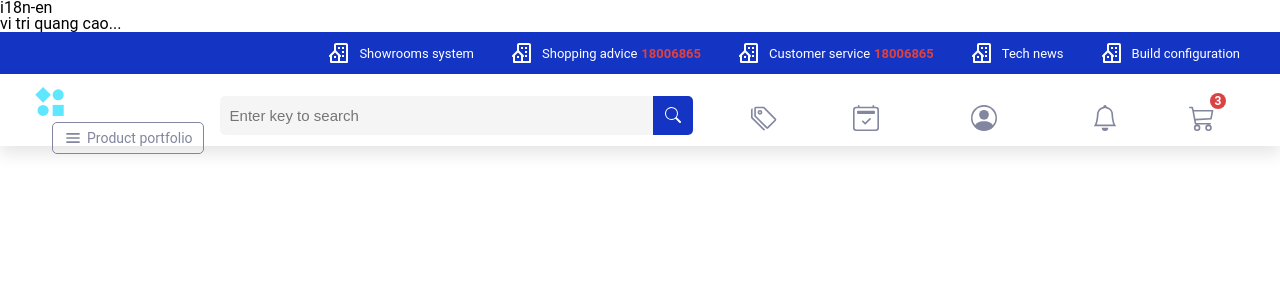
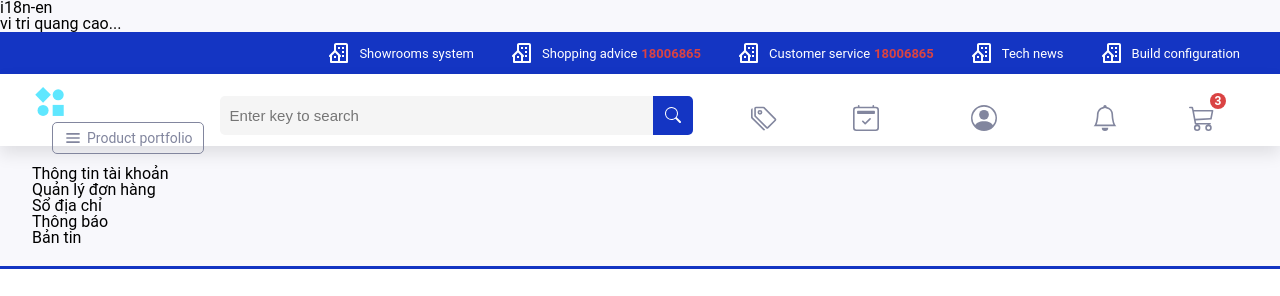
Before and after one commit to tranntuanduong/phongvu-clone, a Next.js app: page /account/1 in a window 1280 px wide. Before the commit this address had no page. Shown: the top 296 px of the page. Built offline with nearby package versions, Linux system fonts and the light colour scheme.

Commit message:
update nested router nexts, useRouter

```diff
--- /dev/null
+++ b/src/components/Account/AccountMenu/AccountMenu.ts
@@ -0,0 +1,2 @@
+import styled from 'styled-components';
+export const StyledAccountMenu = styled.div``;
--- /dev/null
+++ b/src/components/Account/AccountMenu/index.tsx
@@ -0,0 +1,34 @@
+import { useRouter } from 'next/router';
+import { StyledAccountMenu } from './AccountMenu';
+
+const AccountMenu = () => {
+  const router = useRouter();
+
+  const handleChangePid = (pid: string) => () => {
+    router.push(`/account/${pid}`);
+  };
+
+  return (
+    <StyledAccountMenu>
+      <ul className="list">
+        <li onClick={handleChangePid('info')} className="item">
+          Thông tin tài khoản
+        </li>
+        <li onClick={handleChangePid('orders')} className="item">
+          Quản lý đơn hàng
+        </li>
+        <li onClick={handleChangePid('addresses')} className="item">
+          Sổ địa chỉ
+        </li>
+        <li onClick={handleChangePid('notification')} className="item">
+          Thông báo
+        </li>
+        <li onClick={handleChangePid('news')} className="item">
+          Bản tin
+        </li>
+      </ul>
+    </StyledAccountMenu>
+  );
+};
+
+export default AccountMenu;
--- a/src/components/Header/index.tsx
+++ b/src/components/Header/index.tsx
@@ -36,7 +36,6 @@ interface Props {
 }
 
 function Header(props: Props) {
-  const { home } = props;
   const { t } = useTranslation();
 
   const searchInput = useRef(null);
@@ -45,7 +44,7 @@ function Header(props: Props) {
   const [zoomOutHeader, setZoomOutHeader] = useState(false);
   const [openNotify, setOpenNotify] = useState(false);
   const [openCard, setOpenCard] = useState(false);
-  const { handleClosePortfolioIndustry } = useContext(PageContext);
+  const { handleClosePortfolioIndustry, isHome } = useContext(PageContext);
   const router = useRouter();
 
   const handleSearchFieldClick = () => {
@@ -88,13 +87,13 @@ function Header(props: Props) {
   // can fix typescript EventTarget
 
   useEffect(() => {
-    const isHome = !!home;
     if (!isHome) {
       setZoomOutHeader(true);
       return;
     }
 
     let isMounted = true;
+    setZoomOutHeader(false);
     const handleScrollY = (e: any) => {
       if (!isMounted) return;
 
@@ -112,7 +111,7 @@ function Header(props: Props) {
       isMounted = false;
       window.removeEventListener('scroll', (e: Event) => handleScrollY(e));
     };
-  }, [handleClosePortfolioIndustry, home]);
+  }, [handleClosePortfolioIndustry, isHome]);
 
   const handleSearch = (query: string) => () => {
     router.push(`/search?query=${query}`);
--- /dev/null
+++ b/src/pages/account/[pid].tsx
@@ -0,0 +1,50 @@
+import AccountMenu from '@components/Account/AccountMenu';
+import Section from '@components/Elements/Section';
+import SEO from '@components/SEO';
+import Container from 'layouts/container';
+import Grid from 'layouts/Grid';
+import Page from 'layouts/page';
+import { useRouter } from 'next/router';
+
+const Account = () => {
+  const { query } = useRouter();
+
+  // render main component
+  const renderPid = () => {
+    const { pid } = query;
+    switch (pid) {
+      case 'info':
+        return <>Thông tin tài khoản</>;
+      case 'orders':
+        return <>Quản lý đơn hàng</>;
+      case 'addresses':
+        return <>Sổ địa chỉ</>;
+      case 'notification':
+        return <>Thông báo của bạn</>;
+      case 'news':
+        return <>Quản lý thông báo</>;
+      default:
+        return <></>;
+    }
+  };
+
+  return (
+    <>
+      <SEO title="Phong vũ | Account" description="Đây là desc của trang chủ" />
+      <Container>
+        <Section>
+          <Grid container>
+            <Grid item sx={4}>
+              <AccountMenu />
+            </Grid>
+            <Grid item sx={4}>
+              {renderPid()}
+            </Grid>
+          </Grid>
+        </Section>
+      </Container>
+    </>
+  );
+};
+
+export default Account;
```
Also changed, not shown: src/pages/[slug]/index.tsx (+6 -3 lines), src/pages/account/index.tsx (deleted, +0 -27 lines), src/pages/search/index.tsx (+5 -3 lines).
